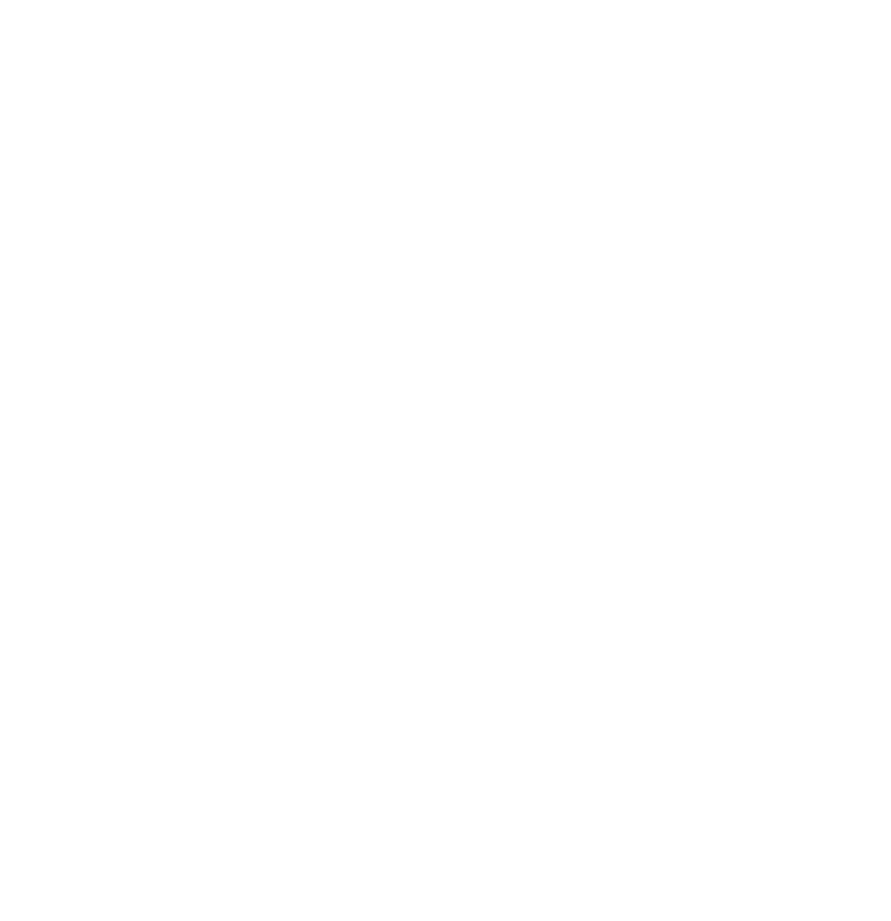
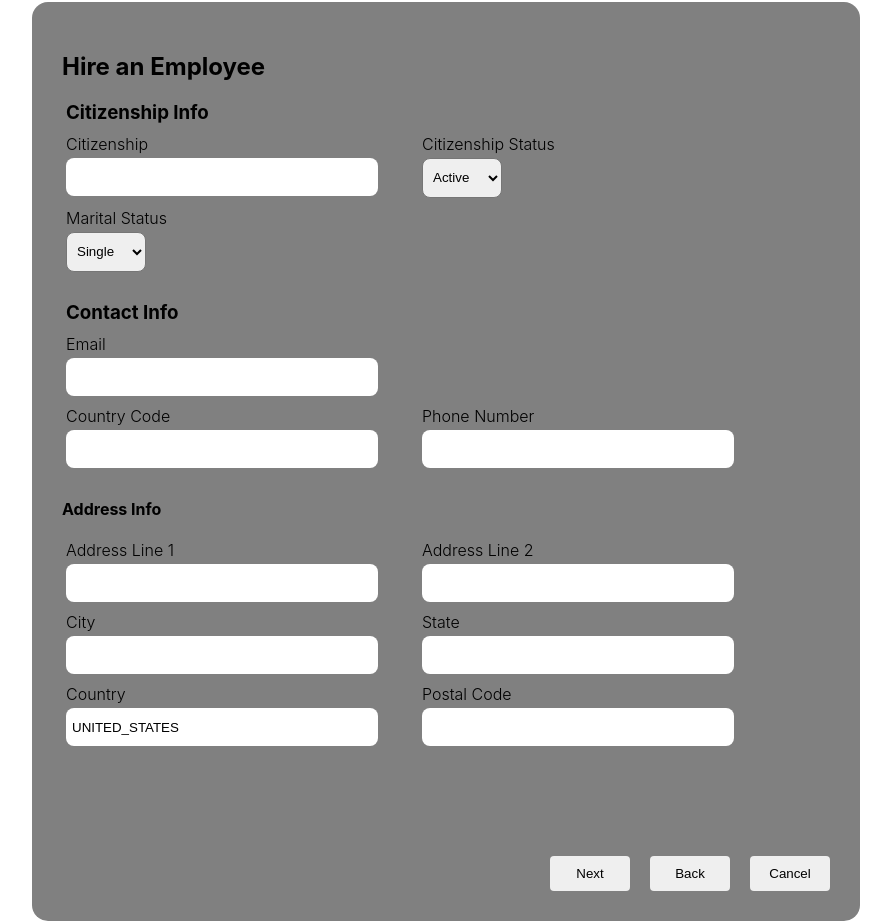
Before and after one commit to gowrishankar356/MiniERP, a React (Create React App) app in the folder minierp/: page /demographicInfo in a window 1280 px wide. Before the commit this address had no page. Shown: the part 98-1019 px from the top of the page, without its empty margins (218-1109 px from the left). Before the commit the page ends 800 px from the top, so only its background shows below. Built offline with nearby package versions, Linux system fonts and the light colour scheme; a web font is replaced by a local one.

Commit message:
new changes

```diff
--- a/minierp/src/App.js
+++ b/minierp/src/App.js
@@ -1,7 +1,7 @@
 import { Routes, Route, BrowserRouter } from "react-router-dom";
 import HomePage from "./components/HomePage";
-import PersonalDetailsForm from "./components/PersonalDetailsForm";
-import LegislativeContactInfo from "./components/LegislativeContactForm";
+import PersonalDetailsForm from "./components/HRActivities/Hiring/CreatePerson/PersonalDetails";
+import DemographicInfo from "./components/HRActivities/Hiring/CreatePerson/DemographicDetails";
 import EmploymentInfo from "./components/EmploymentInfo";
 import CompensationInfo from "./components/CompensationInfo";
 import CreateLocation from "./components/WorkforceStructures/CreateLocation";
@@ -19,8 +19,8 @@
           <Route path="/" element={<HomePage />} />
           <Route path="/hr" element={<PersonalDetailsForm />} />
           <Route
-            path="/legislativeContactInfo"
-            element={<LegislativeContactInfo />}
+            path="/demographicInfo"
+            element={<DemographicInfo />}
           />
           <Route path="/employmentInfo" element={<EmploymentInfo />} />
           <Route path="/compensationInfo" element={<CompensationInfo />} />
--- /dev/null
+++ b/minierp/src/components/HRActivities/Hiring/CreatePerson/DemographicDetails/index.jsx
@@ -0,0 +1,240 @@
+import React, { useState } from "react";
+import { useNavigate, useLocation } from "react-router-dom";
+import axios from "axios";
+
+import styles from "./styles.module.css";
+import NavBar from "../../../../NavBar";
+
+const DemographicInfo = () => {
+  const [demographicInfo, setdemographicInfo] = useState({
+    citizenship: "",
+    citizenshipStatus: "",
+    maritalStatus: "SINGLE",
+    email: "",
+    countryCode: "",
+    phoneNumber: "",
+    addressLine1: "",
+    addressLine2: "",
+    city: "",
+    state: "",
+    country: "UNITED_STATES",
+    postalCode: "",
+  });
+
+
+  const navigate = useNavigate();
+  const location = useLocation();
+
+  const personalDetails = location.state?.personalDetails;
+  console.log(personalDetails)
+
+  const handleChange = (e) => {
+    setdemographicInfo((prev) => ({
+      ...prev,
+      [e.target.name]: e.target.value,
+    }));
+  };
+
+  const handleNext = async (e) => {
+    e.preventDefault();
+    try {
+      navigate("/employmentInfo");
+    } catch (error) {
+      console.log(error);
+      alert("Error navigating to Employment Info form!");
+    }
+  };
+
+  const handleBack = async (e) => {
+    e.preventDefault();
+    try {
+      navigate("/");
+    } catch (error) {
+      console.log(error);
+      alert("Error navigating back!");
+    }
+  };
+
+  const handleCancel = async (e) => {
+    e.preventDefault();
+    try {
+      navigate("/");
+    } catch (error) {
+      console.log(error);
+      alert("Error cancelling current transaction!");
+    }
+  };
+
+  return (
+    <div>
+      <NavBar></NavBar>
+      <div class={styles.form_legislativeContactInfo}>
+        <h2>Hire an Employee</h2>
+        <h3>Citizenship Info</h3>
+        <form>
+          <div class={styles.row}>
+            <label>
+              Citizenship<br></br>
+              <input
+                type="text"
+                name="citizenship"
+                id="citizenship"
+                value={demographicInfo.citizenship}
+                onChange={handleChange}
+                required
+              />
+            </label>
+            <label>
+              Citizenship Status<br></br>
+              <select
+                id="citizenshipStatus"
+                onChange={handleChange}
+                name="citizenshipStatus"
+                value={demographicInfo.citizenshipStatus}
+                required
+              >
+                <option value="ACTIVE">Active</option>
+                <option value="INACTIVE">Inactive</option>
+              </select>
+            </label>
+          </div>
+        </form>
+        <form>
+          <label>
+            Marital Status<br></br>
+            <select
+              id="maritalStatus"
+              onChange={handleChange}
+              name="maritalStatus"
+              value={demographicInfo.maritalStatus}
+              required
+            >
+              <option value="MARRIED">Married</option>
+              <option value="SINGLE">Single</option>
+            </select>
+          </label>
+        </form>
+        <form>
+          <h3>Contact Info</h3>
+          <div class={styles.row}>
+            <label>
+              Email<br></br>
+              <input
+                type="email"
+                name="email"
+                id="email"
+                value={demographicInfo.email}
+                onChange={handleChange}
+                required
+              />
+            </label>
+          </div>
+          <div class={styles.row}>
+            <label>
+              Country Code<br></br>
+              <input
+                type="countryCode"
+                name="countryCode"
+                id="countryCode"
+                value={demographicInfo.countryCode}
+                onChange={handleChange}
+                required
+              />
+            </label>
+            <label>
+              Phone Number<br></br>
+              <input
+                type="phoneNumber"
+                name="phoneNumber"
+                id="phoneNumber"
+                value={demographicInfo.phoneNumber}
+                onChange={handleChange}
+                required
+              />
+            </label>
+          </div>
+          <h4>Address Info</h4>
+          <div class={styles.row}>
+            <label>
+              Address Line 1<br></br>
+              <input
+                type="addressLine1"
+                name="addressLine1"
+                id="addressLine1"
+                value={demographicInfo.addressLine1}
+                onChange={handleChange}
+                required
+              />
+            </label>
+            <label>
+              Address Line 2<br></br>
+              <input
+                type="addressLine2"
+                name="addressLine2"
+                id="addressLine2"
+                value={demographicInfo.addressLine1}
+                onChange={handleChange}
+                required
+              />
+            </label>
+          </div>
+          <div class={styles.row}>
+            <label>
+              City<br></br>
+              <input
+                type="city"
+                name="city"
+                id="city"
+                value={demographicInfo.city}
+                onChange={handleChange}
+                required
+              />
+            </label>
+            <label>
+              State<br></br>
+              <input
+                type="state"
+                name="state"
+                id="state"
+                value={demographicInfo.state}
+                onChange={handleChange}
+                required
+              />
+            </label>
+          </div>
+          <div class={styles.row}>
+            <label>
+              Country<br></br>
+              <input
+                type="country"
+                name="country"
+                id="country"
+                value={demographicInfo.country}
+                onChange={handleChange}
+                required
+              />
+            </label>
+            <label>
+              Postal Code<br></br>
+              <input
+                type="postalCode"
+                name="postalCode"
+                id="postalCode"
+                value={demographicInfo.postalCode}
+                onChange={handleChange}
+                required
+              />
+            </label>
+          </div>
+        </form>
+        <div class={styles.buttons}>
+          <button onClick={handleNext}>Next</button>
+          <button onClick={handleBack}>Back</button>
+          <button onClick={handleCancel}>Cancel</button>
+        </div>
+      </div>
+    </div>
+  );
+};
+
+export default DemographicInfo;
--- /dev/null
+++ b/minierp/src/components/HRActivities/Hiring/CreatePerson/DemographicDetails/styles.module.css
@@ -0,0 +1,79 @@
+label {
+    margin-left: 4px;
+    font-weight: 300;
+}
+
+input {
+    width: 300px;
+    margin-top: 4px;
+    margin-bottom: 10px;
+    padding: 6px;
+    height: 26px;
+    border: none;
+    border-radius: 8px;
+}
+
+input:focus {
+    outline: none;
+    background-color: rgb(230, 230, 230);
+}
+
+select {
+    width: auto;
+    height: 40px;
+    padding: 6px;
+    border-radius: 8px;
+    margin-top: 4px;
+    margin-bottom: 10px;
+}
+
+select:focus {
+    outline: none;
+    background-color: rgb(230, 230, 230);
+}
+
+option:hover{
+    background-color: rgb(230, 230, 230);
+}
+
+button:hover{
+    background-color: rgb(180, 180, 180);
+}
+
+/* personal form css*/
+.form_legislativeContactInfo {
+    width: 60%;
+    height: 50%;
+    padding: 30px;
+    margin-left: 250px;
+    margin-top: 100px;
+    background-color: gray;
+    border-radius: 16px;
+}
+
+.form_legislativeContactInfo h3 {
+    margin-left: 4px;
+    margin-bottom: 10px;
+}
+
+.row {
+    display: flex;
+    flex-direction: row;
+    gap: 40px;
+}
+
+.buttons{
+    margin-top: 100px;
+    display: flex;
+    flex-direction: row;
+    justify-content: flex-end;
+    gap: 20px;
+}
+
+.buttons button {
+    width: 80px;
+    height: auto;
+    padding: 10px;
+    border: none;
+    border-radius: 4px;
+}
--- a/minierp/src/components/PersonalDetailsForm/index.jsx
+++ b/minierp/src/components/HRActivities/Hiring/CreatePerson/PersonalDetails/index.jsx
@@ -1,14 +1,14 @@
-import React, { useState } from "react";
-import { useNavigate } from "react-router-dom";
+import React, { useState, useEffect } from "react";
+import { useLocation, useNavigate } from "react-router-dom";
 import axios from "axios";
 
 import styles from "./styles.module.css";
-import NavBar from "../NavBar";
+import NavBar from "../../../../NavBar";
 
 const PersonalDetailsForm = () => {
-  const [persoanlDetails, setPersonalDetails] = useState({
+  const [personalDetails, setPersonalDetails] = useState({
     hireDate: "",
-    companyName: "",
+    companyId: 0,
     employeeType: "FULL_TIME",
     title: "MR",
     firstName: "",
@@ -16,6 +16,7 @@
     gender: "MALE",
     dob: "",
   });
+  const [companies, setCompanies] = useState([]);
 
   const navigate = useNavigate();
 
@@ -29,10 +30,12 @@
   const handleNext = async (e) => {
     e.preventDefault();
     try {
-      navigate("/legislativeContactInfo");
+      navigate("/demographicInfo", {
+        state: { personalDetails: personalDetails },
+      });
     } catch (error) {
       console.log(error);
-      alert("Error navigating to Citizenship Info form!");
+      alert("Error navigating to Demographic Info form!");
     }
   };
 
@@ -55,6 +58,19 @@
       alert("Error cancelling current transaction!");
     }
   };
+
+  useEffect(() => {
+    const fetchData = async () => {
+      try {
+        const response = await axios.get(`http://localhost:3300/getcompanies`);
+        setCompanies(response.data.rows);
+      } catch (error) {
+        console.error("Error:", error);
+      }
+    };
+
+    fetchData();
+  }, []);
 
   // Initial Submit Configuration
   // const handleSubmit = async (e) => {
@@ -83,22 +99,27 @@
                 type="date"
                 name="hireDate"
                 id="hireDate"
-                value={persoanlDetails.hireDate}
+                value={personalDetails.hireDate}
                 onChange={handleChange}
                 required
               />
             </label>
             <label>
-              Company Name<br></br>
-              <input
-                type="text"
-                name="companyName"
-                placeholder="Eg: Google"
-                id="companyName"
-                value={persoanlDetails.companyName}
+              Company<br></br>
+              <select
+                id="companyId"
+                name="companyId"
+                value={personalDetails.companyId}
+                required
                 onChange={handleChange}
-                required
-              />
+              >
+                <option value="0">Select Company</option>
+                {companies.map((company) => (
+                  <option value={company.companyid} id={company.companyid}>
+                    {company.companyname}
+                  </option>
+                ))}
+              </select>
             </label>
           </div>
         </form>
@@ -109,7 +130,7 @@
               id="employeeType"
               onChange={handleChange}
               name="employeeType"
-              value={persoanlDetails.employeeType}
+              value={personalDetails.employeeType}
               required
             >
               <option value="FULL_TIME">Full Time</option>
@@ -126,7 +147,7 @@
                 id="title"
                 onChange={handleChange}
                 name="title"
-                value={persoanlDetails.title}
+                value={personalDetails.title}
                 required
               >
                 <option value="MR">Mr.</option>
@@ -141,7 +162,7 @@
                 name="firstName"
                 placeholder="Eg: John"
                 id="firstName"
-                value={persoanlDetails.firstName}
+                value={personalDetails.firstName}
                 onChange={handleChange}
                 required
               />
@@ -153,7 +174,7 @@
                 name="lastName"
                 placeholder="Eg: Wick"
                 id="lastName"
-                value={persoanlDetails.lastName}
+                value={personalDetails.lastName}
                 onChange={handleChange}
                 required
               />
@@ -166,7 +187,7 @@
                 id="gender"
                 onChange={handleChange}
                 name="gender"
-                value={persoanlDetails.gender}
+                value={personalDetails.gender}
                 required
               >
                 <option selected value="MALE">
@@ -181,7 +202,7 @@
                 type="date"
                 name="dob"
                 id="dob"
-                value={persoanlDetails.dob}
+                value={personalDetails.dob}
                 onChange={handleChange}
                 required
               />
```
Also changed, not shown: minierp/src/components/HRActivities/Hiring/CreatePerson/PersonalDetails/styles.module.css (renamed from minierp/src/components/PersonalDetailsForm/styles.module.css).
